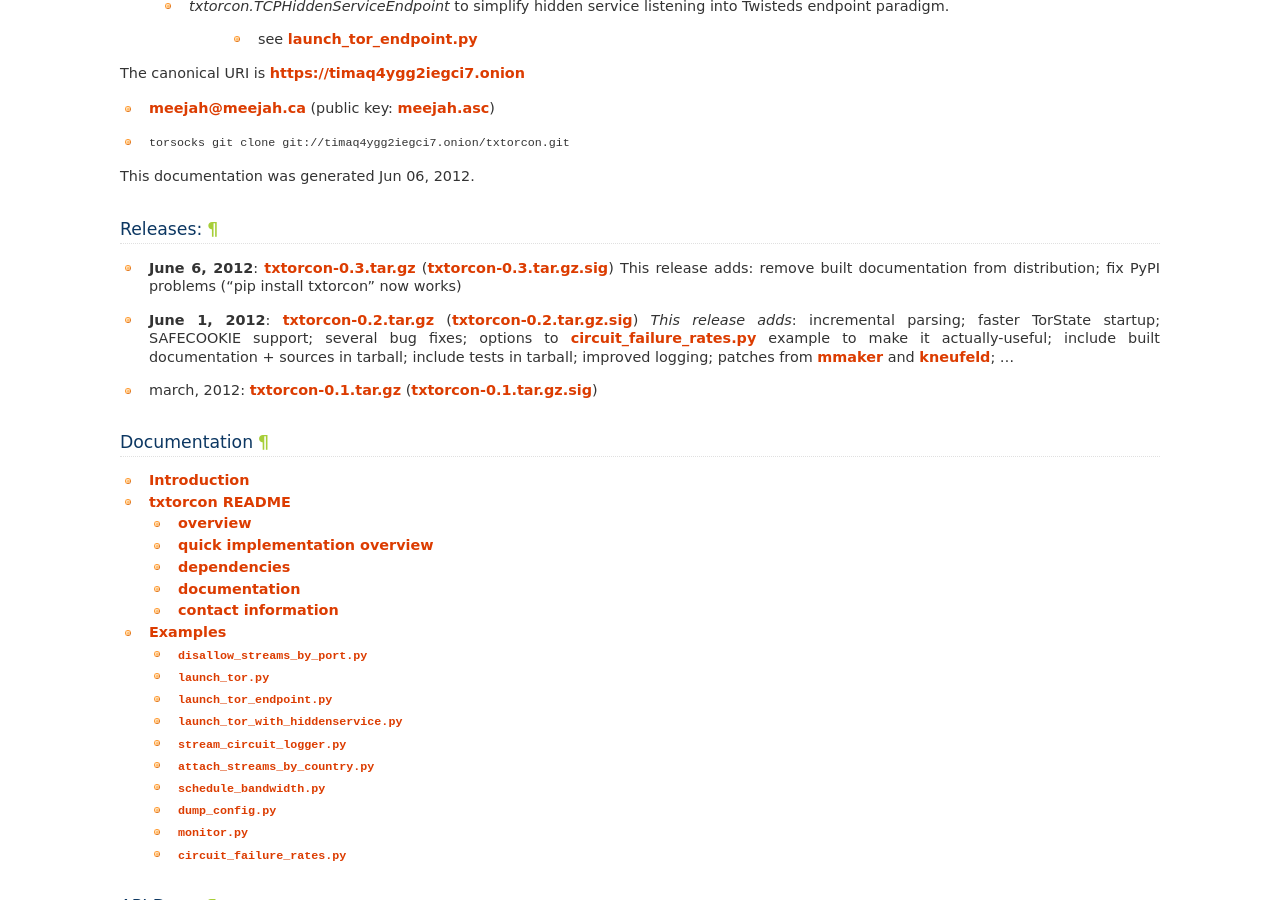
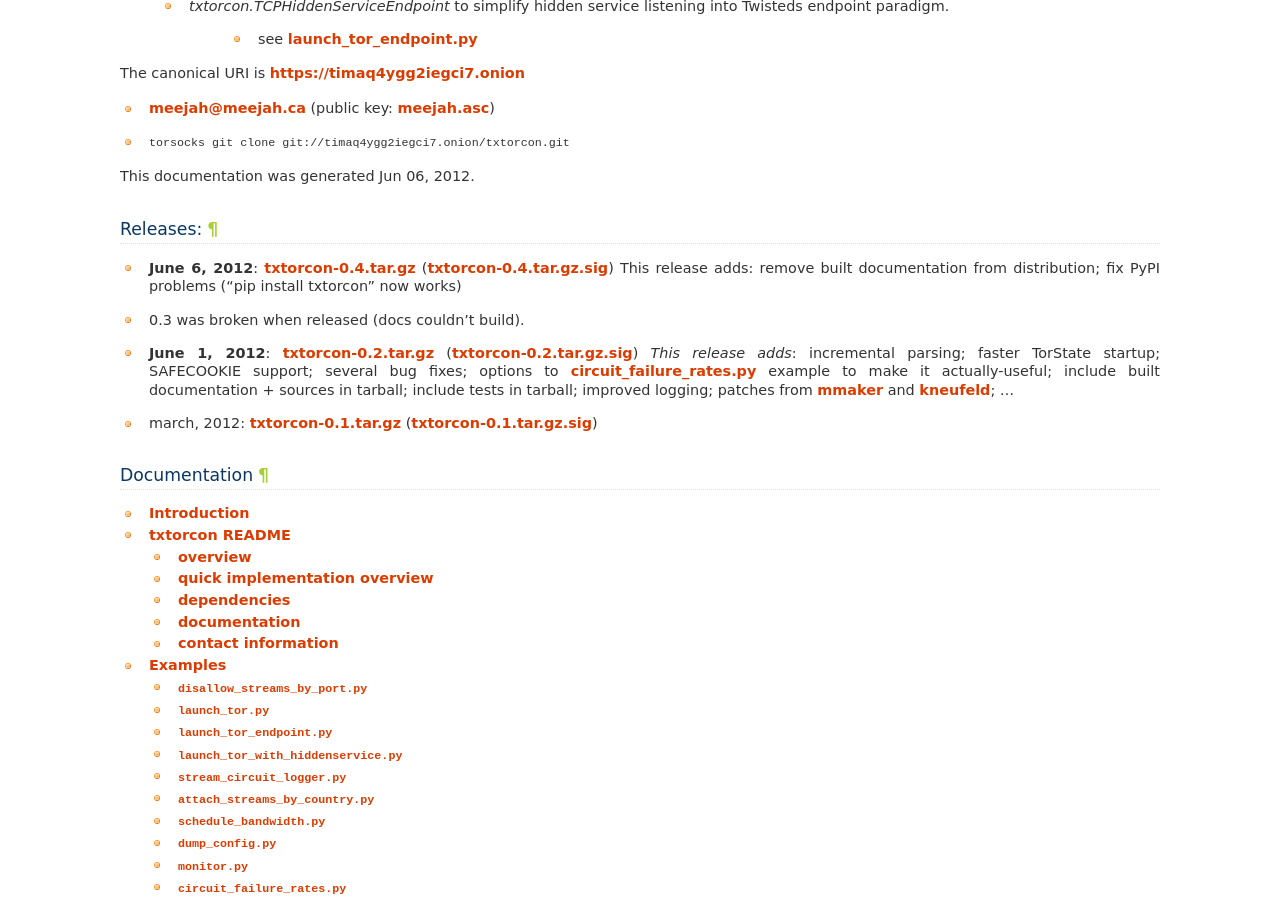
Before and after one commit to meejah/txtorcon, a Sphinx documentation site: the page built from docs/index.rst, in a window 1280 px wide and 900 px high, scrolled down 742 px. Built offline with Sphinx 7.4.7, drawn with Linux system fonts in a browser that asks for light colours.

Commit message:
update docs for 0.4 bump

```diff
--- a/docs/index.rst
+++ b/docs/index.rst
@@ -45,8 +45,10 @@
 Releases:
 ---------
 
-- **June 6, 2012**: `txtorcon-0.3.tar.gz <txtorcon-0.3.tar.gz>`_ (`txtorcon-0.3.tar.gz.sig <txtorcon-0.3.tar.gz.sig>`_)
+- **June 6, 2012**: `txtorcon-0.4.tar.gz <txtorcon-0.4.tar.gz>`_ (`txtorcon-0.4.tar.gz.sig <txtorcon-0.4.tar.gz.sig>`_)
   This release adds: remove built documentation from distribution; fix PyPI problems ("pip install txtorcon" now works)
+
+- 0.3 was broken when released (docs couldn't build).
 
 - **June 1, 2012**: `txtorcon-0.2.tar.gz <txtorcon-0.2.tar.gz>`_ (`txtorcon-0.2.tar.gz.sig <txtorcon-0.2.tar.gz.sig>`_)
   *This release adds*:
```
